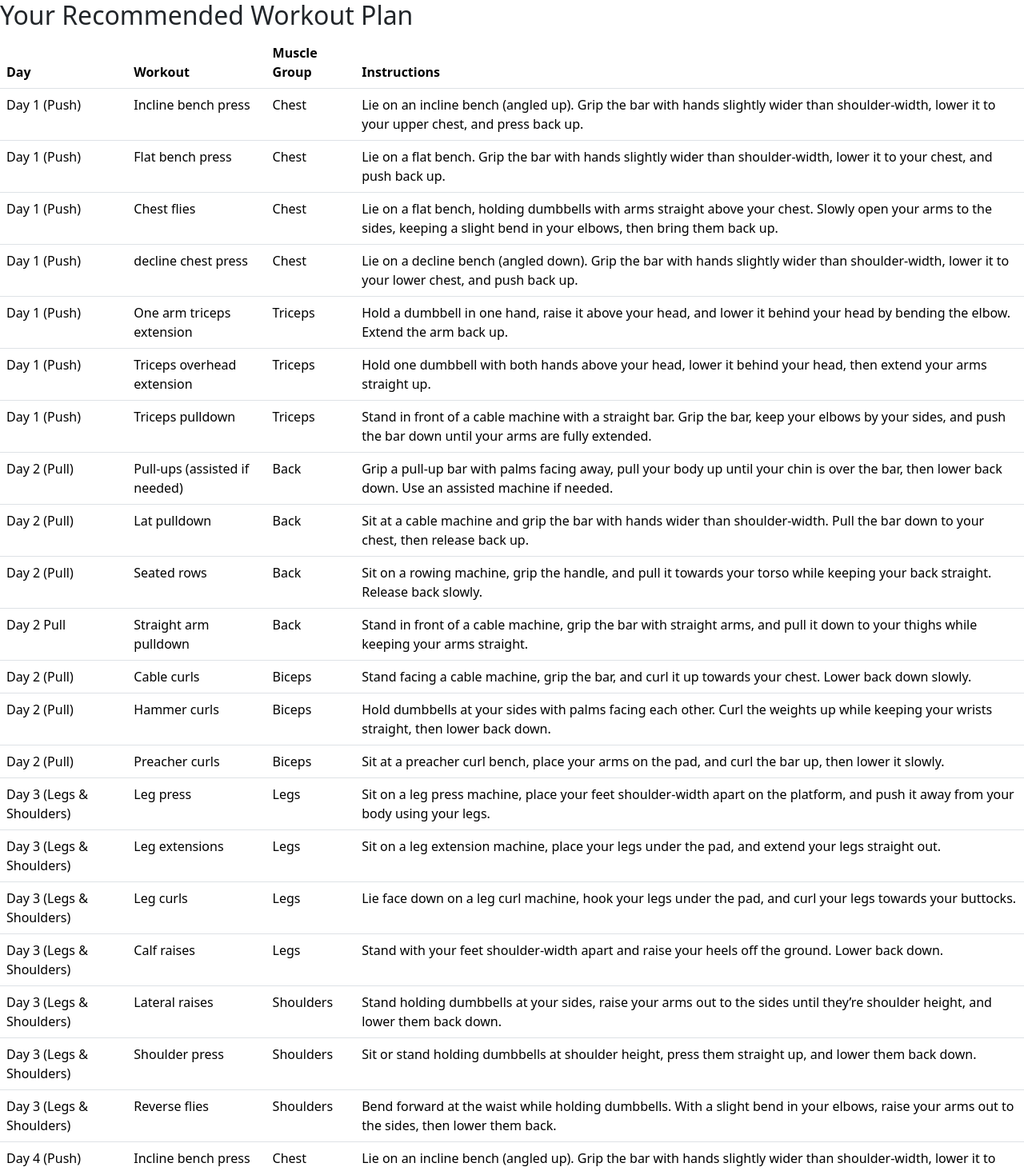
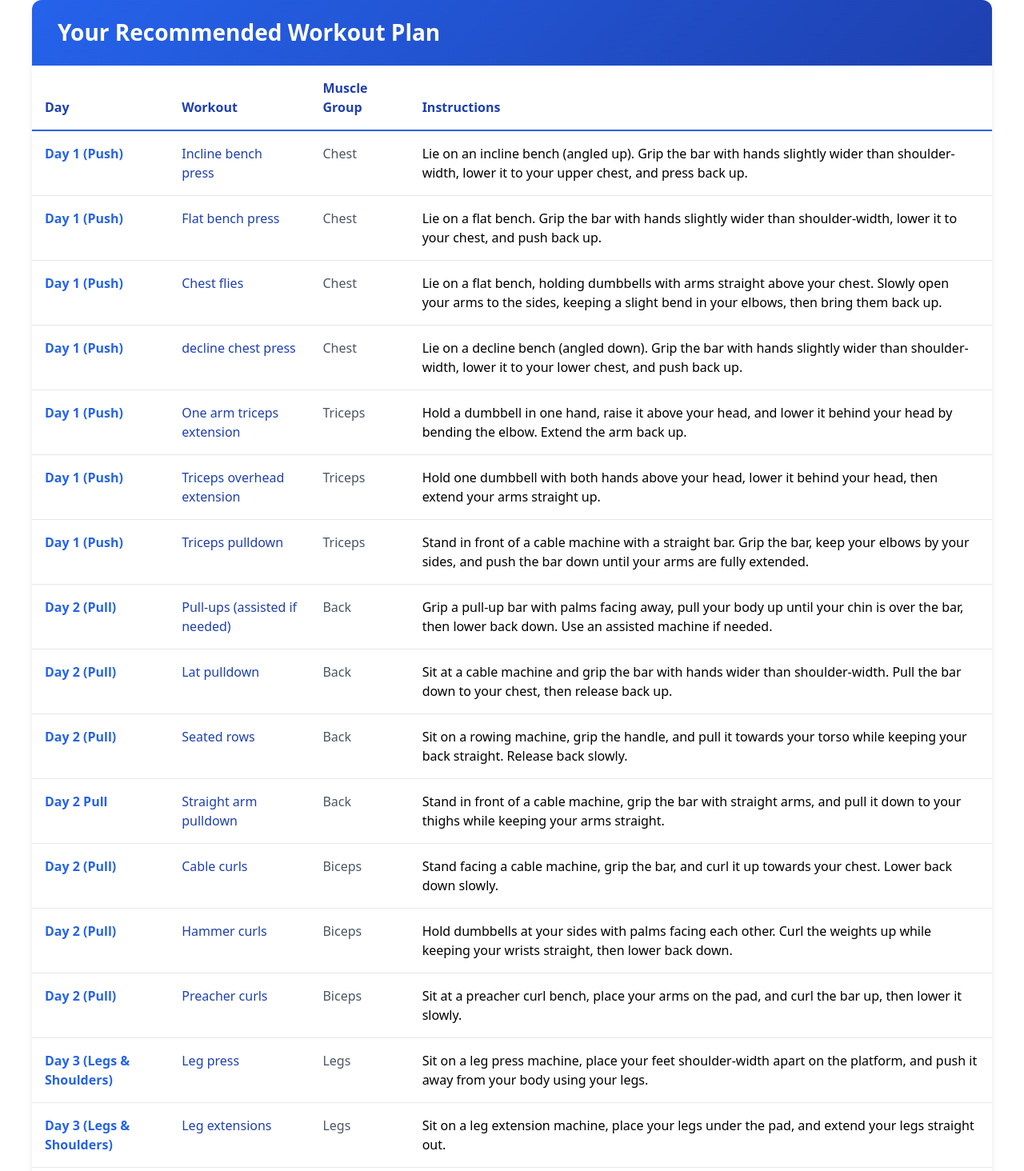
Before and after one commit to Omar-Abdullah-Shaikh-Al-Zoor/CalorieFit, an Angular app in the folder CalorieFitApp/: page /workout-page in a window 1280 px wide. Shown: the top 1464 px of the page at 80% size. Built offline with nearby package versions, Linux system fonts and the light colour scheme.

Commit message:
Worked on the styling for the workout page

```diff
--- a/CalorieFitApp/src/app/workout-page/workout-page.component.css
+++ b/CalorieFitApp/src/app/workout-page/workout-page.component.css
@@ -0,0 +1,109 @@
+/* Base styles */
+body {
+    font-family: 'Inter', system-ui, -apple-system, sans-serif;
+    background-color: #f0f5ff;
+    margin: 0;
+    padding: 2rem;
+    color: #1a365d;
+}
+
+/* Container styles */
+.workout-plan-container {
+    max-width: 1200px;
+    margin: 0 auto;
+    background-color: white;
+    border-radius: 12px;
+    box-shadow: 0 4px 6px rgba(0, 0, 0, 0.1);
+    overflow: hidden;
+}
+
+/* Header styles */
+h2 {
+    background: linear-gradient(135deg, #2563eb, #1e40af);
+    color: white;
+    margin: 0;
+    padding: 1.5rem 2rem;
+    font-size: 1.75rem;
+    font-weight: 600;
+}
+
+/* Table styles */
+.table {
+    width: 100%;
+    border-collapse: collapse;
+    margin: 0;
+    background-color: white;
+}
+
+.table thead {
+    background-color: #e0e7ff;
+}
+
+.table th {
+    text-align: left;
+    padding: 1rem;
+    font-weight: 600;
+    color: #1e40af;
+    border-bottom: 2px solid #2563eb;
+}
+
+.table td {
+    padding: 1rem;
+    border-bottom: 1px solid #e5e7eb;
+    line-height: 1.5;
+}
+
+/* Table row styles */
+.table tbody tr {
+    transition: background-color 0.2s ease;
+}
+
+.table tbody tr:hover {
+    background-color: #f8fafc;
+}
+
+/* Table cell specific styles */
+.table tbody tr td:first-child {
+    font-weight: 600;
+    color: #2563eb;
+}
+
+.table tbody tr td:nth-child(2) {
+    color: #1e40af;
+    font-weight: 500;
+}
+
+.table tbody tr td:nth-child(3) {
+    color: #4b5563;
+    font-weight: 500;
+}
+
+/* Muscle group specific colors */
+.table tbody tr[data-muscle-group="Chest"] td:nth-child(3) {
+    color: #2563eb;
+}
+
+.table tbody tr[data-muscle-group="Triceps"] td:nth-child(3) {
+    color: #3b82f6;
+}
+
+.table tbody tr[data-muscle-group="Back"] td:nth-child(3) {
+    color: #1d4ed8;
+}
+
+/* Responsive styles */
+@media (max-width: 768px) {
+    body {
+        padding: 1rem;
+    }
+
+    .table {
+        display: block;
+        overflow-x: auto;
+    }
+
+    .table th,
+    .table td {
+        padding: 0.75rem;
+    }
+}
--- a/CalorieFitApp/src/app/workout-page/workout-page.component.html
+++ b/CalorieFitApp/src/app/workout-page/workout-page.component.html
@@ -1,3 +1,4 @@
+
     <div class="workout-plan-container">
         <h2>Your Recommended Workout Plan</h2>
         <table class="table">
--- a/CalorieFitApp/src/app/workout-page/workout-page.component.ts
+++ b/CalorieFitApp/src/app/workout-page/workout-page.component.ts
@@ -7,7 +7,7 @@ import { Component, Input, OnInit } from '@angular/core';
 })
 export class WorkoutPageComponent implements OnInit {
   // @Input() weeklyAvailability: string;
-  weeklyAvailability: string = "six";
+  weeklyAvailability: string = "three";
   workoutPlan: any[] = [];
 
   ngOnInit(): void {
```
Lines whose indentation alone changed are shown as unchanged.
